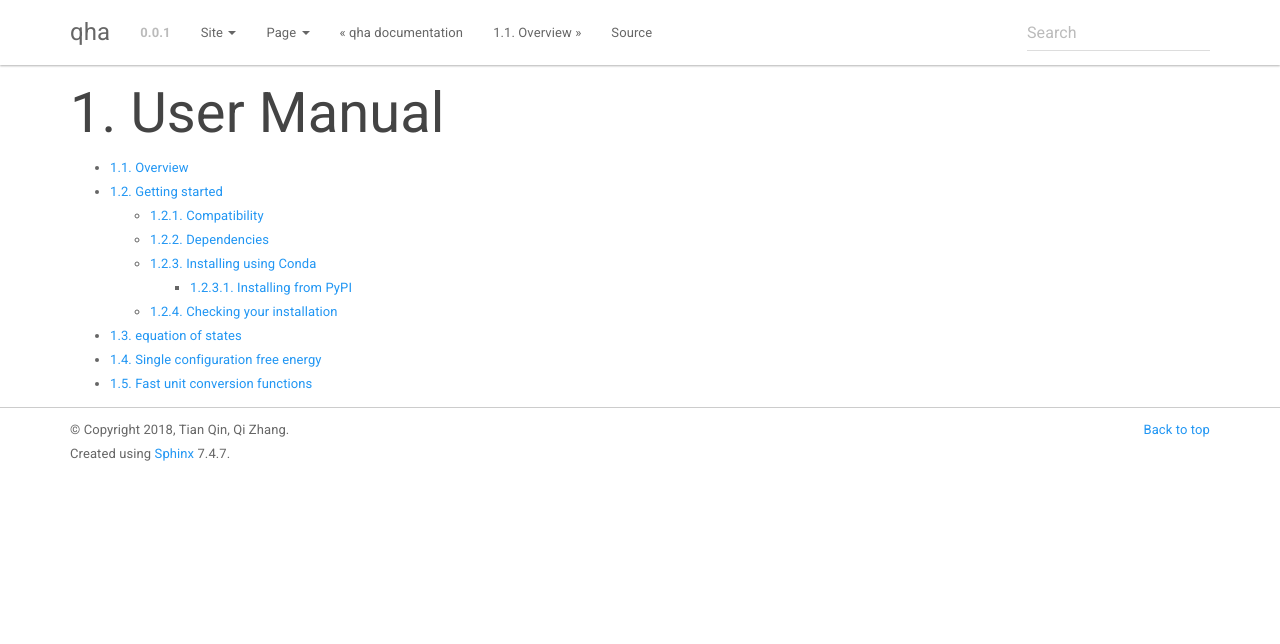
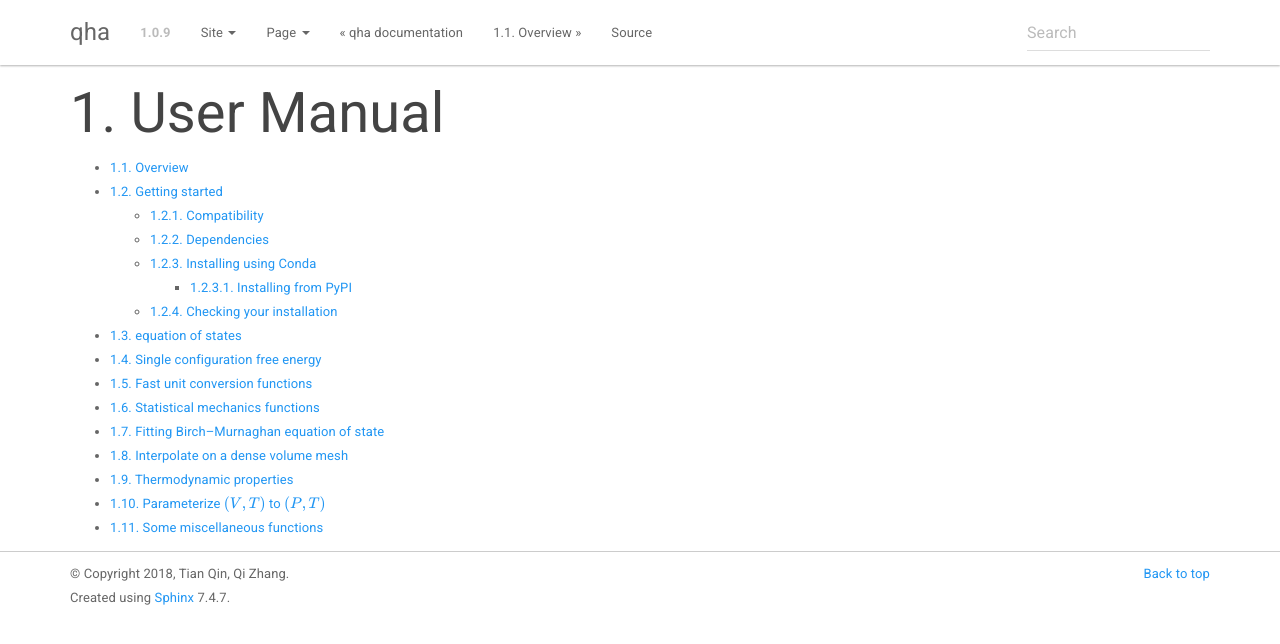
Before and after one commit to MineralsCloud/qha, a Sphinx documentation site: the page built from docs/source/user/index.rst, in a window 1280 px wide. Shown: the top 644 px of the page. Built offline with Sphinx 7.4.7, drawn with Linux system fonts in a browser that asks for light colours; pages that are not in the unit, such as notebooks, are missing from menus.

Commit message:
feat: Add some rest files

```diff
--- a/docs/source/conf.py
+++ b/docs/source/conf.py
@@ -68,9 +68,9 @@ author = 'Tian Qin, Qi Zhang'
 # built documents.
 #
 # The short X.Y version.
-version = '0.0.1'
+version = '1.0.9'
 # The full version, including alpha/beta/rc tags.
-release = '0.0.1'
+release = '1.0.9'
 
 # The language for content autogenerated by Sphinx. Refer to documentation
 # for a list of supported languages.
--- a/docs/source/index.rst
+++ b/docs/source/index.rst
@@ -8,9 +8,10 @@ qha documentation
 
 .. toctree::
    :numbered:
-   :maxdepth: 2
+   :maxdepth: 4
 
    user/index
+   user/readers/index
    reference/index
    contributing
 
--- a/docs/source/reference/type.rst
+++ b/docs/source/reference/type.rst
@@ -2,7 +2,7 @@
 Types and signatures
 ====================
 
-This package defines several data type that will be useful in the whole calculation.
+This package defines several data types that will be useful in the whole calculation.
 
 1. The ``Scalar`` type is just a Numba ``float64`` type.
 2. the ``Vector`` type is a 1D ``float64[:]``, can be list, tuple, or ``numpy.ndarray`` of ``float`` numbers.
--- /dev/null
+++ b/docs/source/user/grid_interpolation.rst
@@ -0,0 +1,11 @@
+Interpolate on a dense volume mesh
+**********************************
+
+This module contains a grid interpolation algorithm that integrates previous Birch--Murnaghan equation of state fitting,
+to get Helmholtz free energy on a denser volume mesh.
+
+.. automodule:: qha
+
+.. automodule:: qha.grid_interpolation
+   :members:
+   :undoc-members:
--- a/docs/source/user/index.rst
+++ b/docs/source/user/index.rst
@@ -6,6 +6,13 @@ User Manual
 
    overview
    installing
+
    eos
    single_configuration
    unit
+   statmech
+   fitting
+   grid_interpolation
+   thermodynamics
+   v2p
+   tools
```
Also changed, not shown: docs/source/user/fitting.rst (added, +10 -0 lines), docs/source/user/statmech.rst (added, +10 -0 lines), docs/source/user/thermodynamics.rst (added, +10 -0 lines), docs/source/user/tools.rst (added, +10 -0 lines), docs/source/user/v2p.rst (added, +12 -0 lines).
